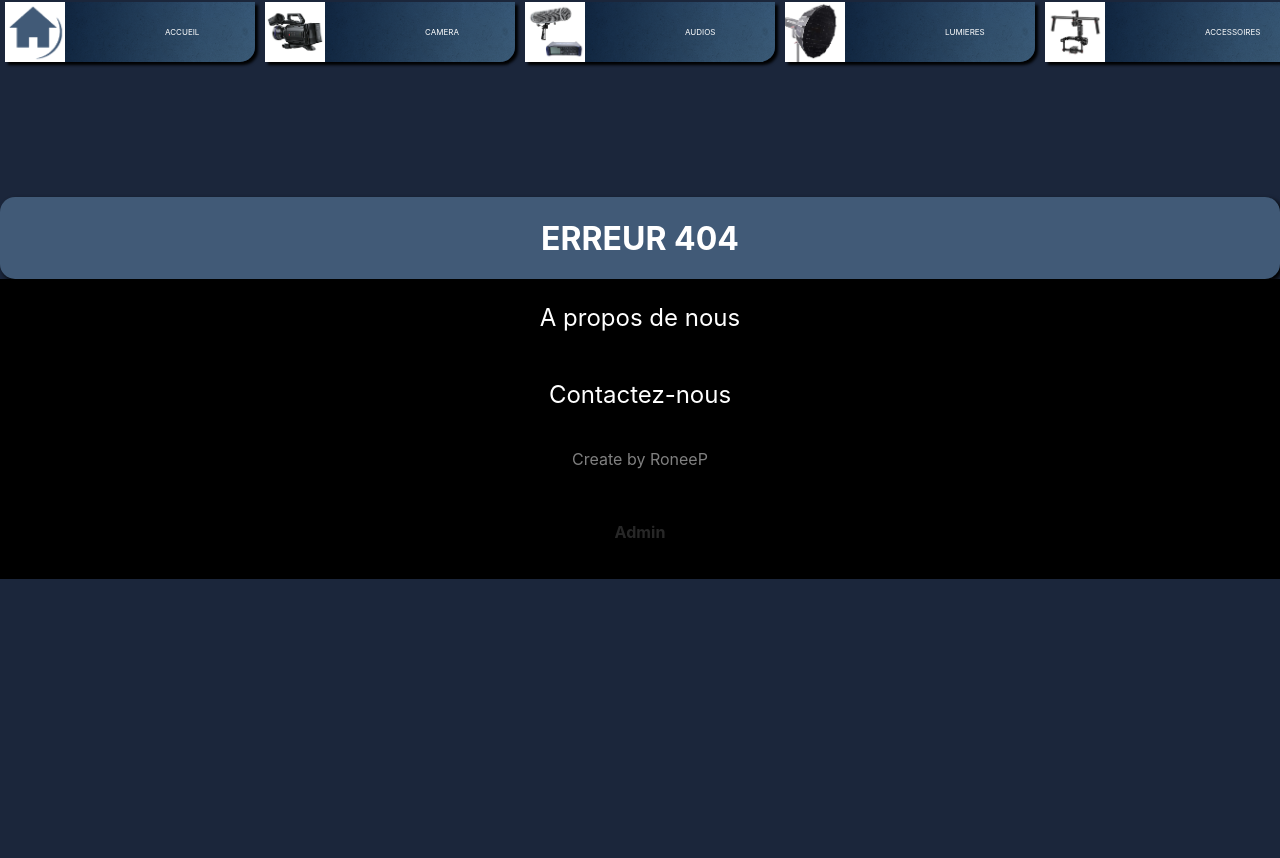
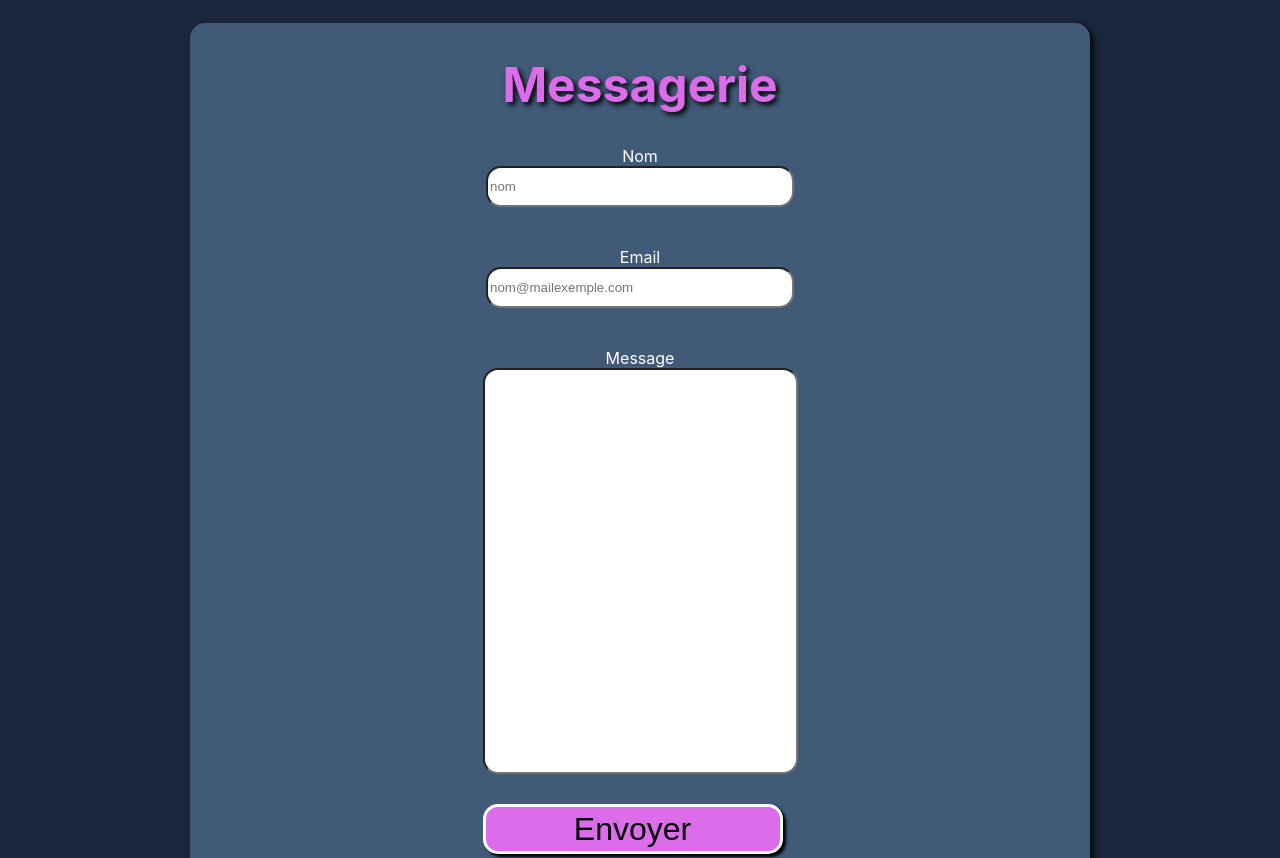
Before and after one commit to PPRonee/VIDLOCK, a React (Create React App) app: page /Message in a window 1280 px wide. Before the commit this address had no page. Shown: the part 563-1421 px from the top of the page. Before the commit the page ends 1142 px from the top, so only its background shows below. Built offline with nearby package versions, Linux system fonts and the light colour scheme.

Commit message:
message page

```diff
--- a/src/App.tsx
+++ b/src/App.tsx
@@ -10,7 +10,7 @@ import Audio from "./pages/Audio";
 import Accessoires from "./pages/Accessoires";
 import Lumieres from "./pages/Lumieres";
 import Home from "./pages/Home";
-import Procontact from "./pages/Procontact";
+import QuiSomme from "./pages/QuiSomme";
 import Panier from "./pages/Panier";
 import Paypal from "./pages/Paypal";
 import Connexion from "./pages/Connexion";
@@ -19,14 +19,13 @@ import ProduitDetail from "./pages/ProduitDetail";
 import { table } from "console";
 import Page404 from "./pages/Page404";
 
-
 import ConexAdmin from "./pages/admin/conexAdmin";
 import AdminPage from "./pages/admin/adminPage";
 import GestionClient from "./pages/admin/GestionClient";
 import Messagerie from "./pages/admin/Messagerie";
 import SuiviCommande from "./pages/admin/SuiviCommande";
 import GestionProduit from "./pages/admin/GestionProduit";
-
+import Message from "./pages/Message";
 
 function App() {
   return (
@@ -41,13 +40,13 @@ function App() {
           <Route path="/Audio" element={<Audio />} />
           <Route path="/Lumieres" element={<Lumieres />} />
           <Route path="/Accessoires" element={<Accessoires />} />
-          <Route path="/Procontact" element={<Procontact />} />
+          <Route path="/QuiSomme" element={<QuiSomme />} />
           <Route path="/Panier" element={<Panier />} />
           <Route path="/Paypal" element={<Paypal />} />
           <Route path="/Connexion" element={<Connexion />} />
           <Route path="/Inscription" element={<Inscription />} />
           <Route path="/ProduitDetail/:idProduct" element={<ProduitDetail />} />
-
+          <Route path="/Message" element={<Message />} />
 
           <Route path="/ConexAdmin" element={<ConexAdmin />} />
           <Route path="/AdminPage" element={<AdminPage />} />
--- a/src/components/Footy.tsx
+++ b/src/components/Footy.tsx
@@ -6,10 +6,10 @@ import { NavLink } from "react-router-dom";
 const Footy = () => {
   return (
     <div className="Footy">
-      <NavLink to="/Procontact">
+      <NavLink to="/QuiSomme">
         <p className="pt">A propos de nous</p>
       </NavLink>
-      <NavLink to="/Procontact">
+      <NavLink to="/Message">
         <p className="pt">Contactez-nous</p>
       </NavLink>
       <p className="Ft"> Create by RoneeP</p>
--- a/src/pages/Connexion.css
+++ b/src/pages/Connexion.css
@@ -12,6 +12,21 @@
     height: 35px;
     border-radius: 15px;
     margin-bottom: 20px;
+
+}
+
+#textUser{
+    border-radius: 15px;
+    height: 400px;
+}
+
+
+#inputText{
+    height: 400px;
+    border-radius: 15px;
+    margin: 0px;
+    padding: 0px;
+    text-align:justify;
 }
 
 #passwordUser{
--- /dev/null
+++ b/src/pages/Message.tsx
@@ -0,0 +1,96 @@
+import axios from "axios";
+import { FormEvent, useRef } from "react";
+
+const Message = () => {
+  const NomElement = useRef<HTMLInputElement>(null);
+  const EmailElement = useRef<HTMLInputElement>(null);
+  const MessageElement = useRef<HTMLInputElement>(null);
+
+  const handleSubmitForm = async (e: FormEvent) => {
+    e.preventDefault();
+    console.log("button form clicked");
+    console.log(NomElement.current?.value);
+    console.log(EmailElement.current?.value);
+    console.log(MessageElement.current?.value);
+
+    let Message = {
+      Nom: NomElement.current?.value,
+      Email: EmailElement.current?.value,
+      Message: MessageElement.current?.value,
+    };
+
+    console.table(Message);
+
+    await axios
+      .post("http://localhost:8080/api/message", Message)
+      .then((response) => {
+        console.log("00000 je suis ici 00000");
+        console.log("********************************");
+        console.log("response.data: ", response.data);
+        localStorage.setItem("token", response.data.token); // très important à ne plus jamais supprimer
+        // setTimeout(() => {
+        //   navigate("/");
+        // }, 1000);
+        alert("Message envoyé !");
+      })
+      .catch((error) => {
+        if (error.response) {
+          console.log("xxxx  je suis la xxxx");
+          console.log(error.response.data);
+          console.log(error.response.status);
+          console.log(error.response.headers);
+        } else if (error.request) {
+          console.log(error.request);
+        } else {
+          console.log("Error", error.message);
+        }
+        console.log(error.config);
+        alert("Email ou mot de passe incorect");
+      });
+  };
+  return (
+    <div className="englobeur">
+      <div className="Connect">
+        <h1 className="hi">Messagerie</h1>
+
+        <form className="englobeur" onSubmit={handleSubmitForm}>
+          <div className="englobeur">
+            <label htmlFor="nameUser">Nom</label>
+            <input
+              type="name"
+              className="form-control"
+              id="nameUser"
+              placeholder="nom"
+              ref={NomElement}
+            />
+          </div>
+
+          <div className="englobeur">
+            <label htmlFor="emailUser">Email</label>
+            <input
+              type="email"
+              className="form-control"
+              id="emailUser"
+              placeholder="nom@mailexemple.com"
+              ref={EmailElement}
+            />
+          </div>
+
+          <div className="englobeur">
+            <label htmlFor="emailUser">Message</label>
+            <input
+              type="textarea"
+              id="textUser"
+              ref={MessageElement}
+            />
+
+            <button className="butcon" type="submit">
+              Envoyer
+            </button>
+          </div>
+        </form>
+      </div>
+    </div>
+  );
+};
+export default Message;
--- a/src/pages/Procontact.tsx
+++ b/src/pages/QuiSomme.tsx
@@ -2,7 +2,7 @@ import React from "react";
 import Navbar from "../components/Navbar";
 import "./Procontact.css";
 
-function Procontact() {
+const QuiSomme = () => {
   return (
     <div className="App">
       <Navbar />
@@ -32,9 +32,8 @@ function Procontact() {
           </p>
         </div>
       </div>
-      <h2>Contactez-nous</h2>
     </div>
   );
 };
 
-export default Procontact;
+export default QuiSomme;
--- a/src/pages/admin/Messagerie.tsx
+++ b/src/pages/admin/Messagerie.tsx
@@ -1,13 +1,49 @@
+import axios from "axios";
+import { useEffect, useState } from "react";
 import { Link } from "react-router-dom";
 import "./admin.css";
 
+interface Message {
+  id: number;
+  Nom: string;
+  Email: string;
+  Message: string;
+  observation: string;
+}
+
 const Messagerie = () => {
+  useEffect(() => {
+    axios.get("http://localhost:8080/api/message").then((response) => {
+      console.table(response.data);
+      SetTabMessage(response.data);
+    });
+  }, []);
+
+  const [tabMessage, SetTabMessage] = useState<Message[]>([]);
+
   return (
     <div>
       <Link to="/AdminPage">
         <h1 className="textShadow">*** ESPACE ADMIN ***</h1>
       </Link>
       <h2 className="bla">*** Messagerie ***</h2>
+
+      <div className="Tcard2">
+        {tabMessage.map((tab) => (
+          <div className="cardT2">
+            <div className="carteR">
+              <p className="case2">{tab?.id}</p>
+              <p className="case">{tab?.Nom}</p>
+              <p className="case">{tab?.Email}</p>
+            </div>
+            <div className="messageR">
+              <p className="nomen">{tab?.Message}</p>
+            </div>
+            <p className="Reponse">{tab?.observation}</p>
+          </div>
+        ))}
+        ;
+      </div>
     </div>
   );
 };
--- a/src/pages/admin/admin.css
+++ b/src/pages/admin/admin.css
@@ -27,3 +27,46 @@
 .bla{
     color: white;
 }
+
+.messageR{
+    margin:15px;
+   background-color: white ;
+   border-radius: 15px;
+}
+
+.carteR{
+    display: flex;
+    justify-content: space-between;
+    /* background-color: white; */
+
+}
+
+.case{
+    margin: 10px;
+    padding: 10px;
+    font-size: x-large;
+    background-color: white;
+    border-radius: 15px;
+    display: flex;
+    align-items: center;
+    width: 200px;
+}
+
+.case2{
+    margin: 10px;
+    padding: 10px;
+    font-size: x-large;
+
+    border-radius: 15px;
+    display: flex;
+    align-items: center;
+    width: 200px;
+}
+
+.Reponse{
+    font-size: x-large;
+    color:white;
+    width: 400px;
+    background-color: rgb(27, 38, 59) ;
+    border-radius: 0px 15px 15px 0px;
+}
```
